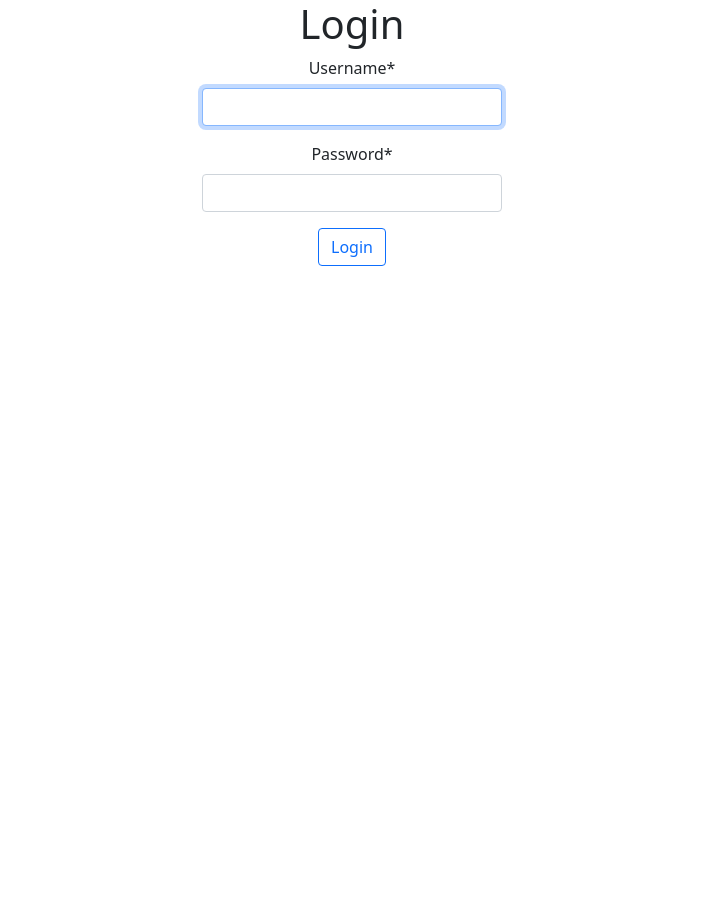
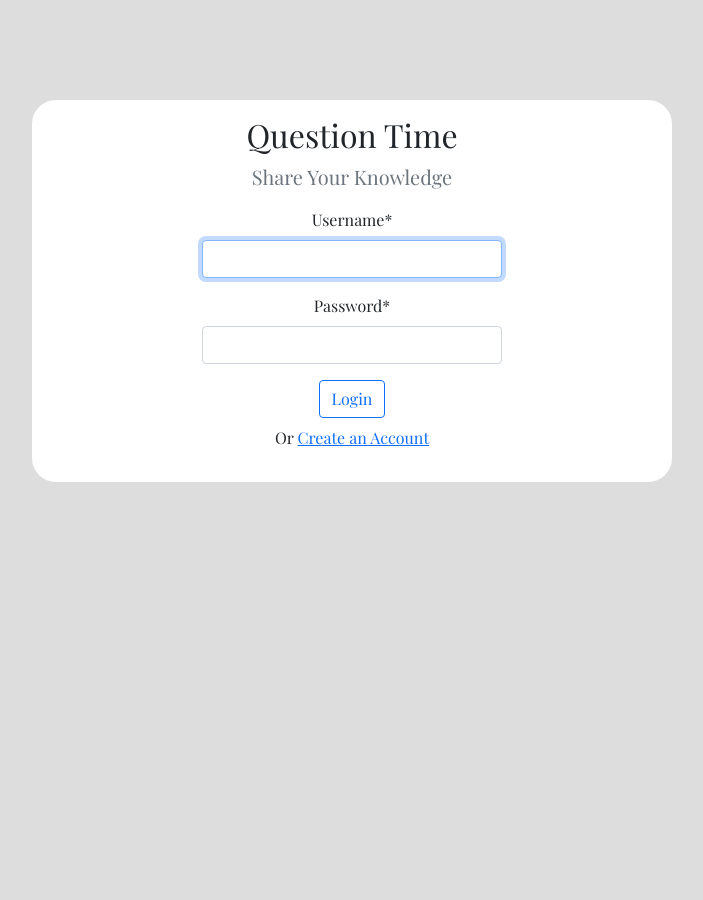
Before and after one commit to pinco227/question-time, a Django app: page /accounts/login/ in a window 1280 px wide. Shown: the whole page, without its empty margins (288-991 px from the left). Before the commit the page ends 266 px from the top, so only its background shows below. Run offline with Django 3.2, Linux system fonts and the light colour scheme; some libraries are stand-ins or nearby versions.

Commit message:
Add custom styling to login and register pages

```diff
--- a/questionTime/settings.py
+++ b/questionTime/settings.py
@@ -156,7 +156,7 @@ CRISPY_TEMPLATE_PACK = "bootstrap5"
 SITE_ID = 1
 
 # django.allauth
-ACCOUNTS_EMAIL_VERIFICATION = "none"
+ACCOUNT_EMAIL_VERIFICATION = "none"
 ACCOUNT_EMAIL_REQUIRED = (True)
 
 # Django-REST-Framework
--- a/templates/auth_layout.html
+++ b/templates/auth_layout.html
@@ -28,7 +28,13 @@
 
     <link rel="stylesheet" href="https://cdnjs.cloudflare.com/ajax/libs/twitter-bootstrap/5.0.1/css/bootstrap.min.css">
     <link rel="stylesheet" href="https://cdnjs.cloudflare.com/ajax/libs/font-awesome/5.15.3/css/all.min.css">
+    <link href="https://fonts.googleapis.com/css2?family=Playfair+Display&display=swap" rel="stylesheet">
     <style>
+        html, body {
+            height: 100%;
+            font-family: 'Playfair Display', serif;
+            background-color: #ddd;
+        }
         .login-form-container {
             width: 300px;
             margin: auto;
@@ -37,13 +43,27 @@
             width: 400px;
             margin: auto;
         }
+        .outer-area {
+            margin-top: 100px;
+        }
+        .auth-box {
+            width: 50%;
+            margin: auto;
+            background-color: #fff;
+            border-radius: 1.5rem;
+            padding: 1rem;
+        }
     </style>
 </head>
 
 <body>
-    <div class="auth-box text-center">
-        {% block content %}{% endblock content %}
+
+    <div class="outer-area">
+        <div class="auth-box text-center">
+            {% block content %}{% endblock content %}
+        </div>
     </div>
+
     <script src="https://cdnjs.cloudflare.com/ajax/libs/popper.js/2.9.2/umd/popper.min.js"></script>
     <script src="https://cdnjs.cloudflare.com/ajax/libs/twitter-bootstrap/5.0.1/js/bootstrap.min.js"></script>
 </body>
--- a/templates/django_registration/registration_form.html
+++ b/templates/django_registration/registration_form.html
@@ -8,5 +8,6 @@
             {{ form|crispy }}
             <button type="submit" class="btn btn-outline-primary">Create Account</button>
         </form>
+        <p class="mt-2">Already registered? <a href="{% url 'login' %}">Sign in</a></p>
     </div>
 {% endblock content %}
--- a/templates/registration/login.html
+++ b/templates/registration/login.html
@@ -1,12 +1,14 @@
 {% extends 'auth_layout.html' %}
 {% load crispy_forms_tags %}
 {% block content %}
-    <h1>Login</h1>
+    <h2>Question Time</h2>
+    <p class="lead text-muted">Share Your Knowledge</p>
     <div class="login-form-container">
         <form method="POST">
             {% csrf_token %}
             {{ form|crispy }}
             <button type="submit" class="btn btn-outline-primary">Login</button>
         </form>
+        <p class="mt-2">Or <a href="{% url 'django_registration_register' %}">Create an Account</a></p>
     </div>
 {% endblock content %}
```
